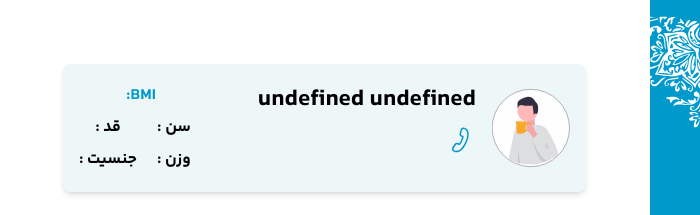
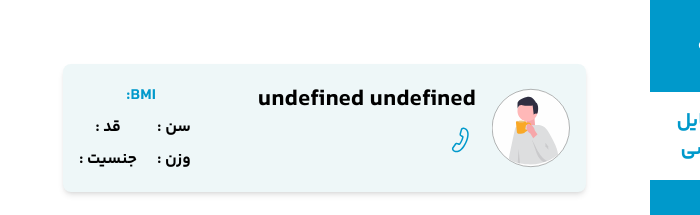
Before and after one commit to ParsaBordbar/Healthcare_Diet, a Next.js app in the folder client/: page /user/1/panel in a window 1280 px wide. Shown: the top 215 px of the page, without its empty margins (580-1280 px from the left). Built offline with nearby package versions, Linux system fonts and the light colour scheme; no server answers.

Commit message:
set width for side bar banner in layout of user panel

```diff
--- a/client/src/app/user/[user]/panel/layout.tsx
+++ b/client/src/app/user/[user]/panel/layout.tsx
@@ -9,7 +9,7 @@ import PersonalIcon from "/public/svg/userPanelSvgs/personal.svg";
 import SideBarItems from "@/components/SidebarItems";
 import { useRouter } from "next/router";
 import { usePathname } from "next/navigation";
-
+import SideBarBanner from "/public/svg/sideBarBanner.svg";
 interface LayoutUserProps {
   children: ReactNode;
   params: {
@@ -35,9 +35,9 @@ const LayoutUser = ({ children, params }: LayoutUserProps) => {
           linkThree={`/user/${user}/panel`}
           linkTwo={`/user/${user}/panel/diets`}
         />
-        <div className="fixed hidden pb-6 top-0 right-0 h-screen bg-[var(--new-green)] gap-16 md:flex flex-col w-[25%] lg:w-1/6 ">
-          <div className="flex items-center pb-2 rounded-lg justify-around bg-IslamicArt h-64 bg-cover bg-center"></div>
-          <ul className="flex flex-col rounded-lg h-screen py-4 ps-4 gap-4 ">
+        <div className="fixed hidden pb-6 top-0 right-0 h-screen bg-[var(--new-green)]  md:flex w-[25%] lg:w-1/6 ">
+          <SideBarBanner width={100}/>
+          <ul className="flex flex-col w-full rounded-lg h-screen py-4 ps-4 gap-4 ">
             <SideBarItems
               router={router}
               value={"خانه"}
```
